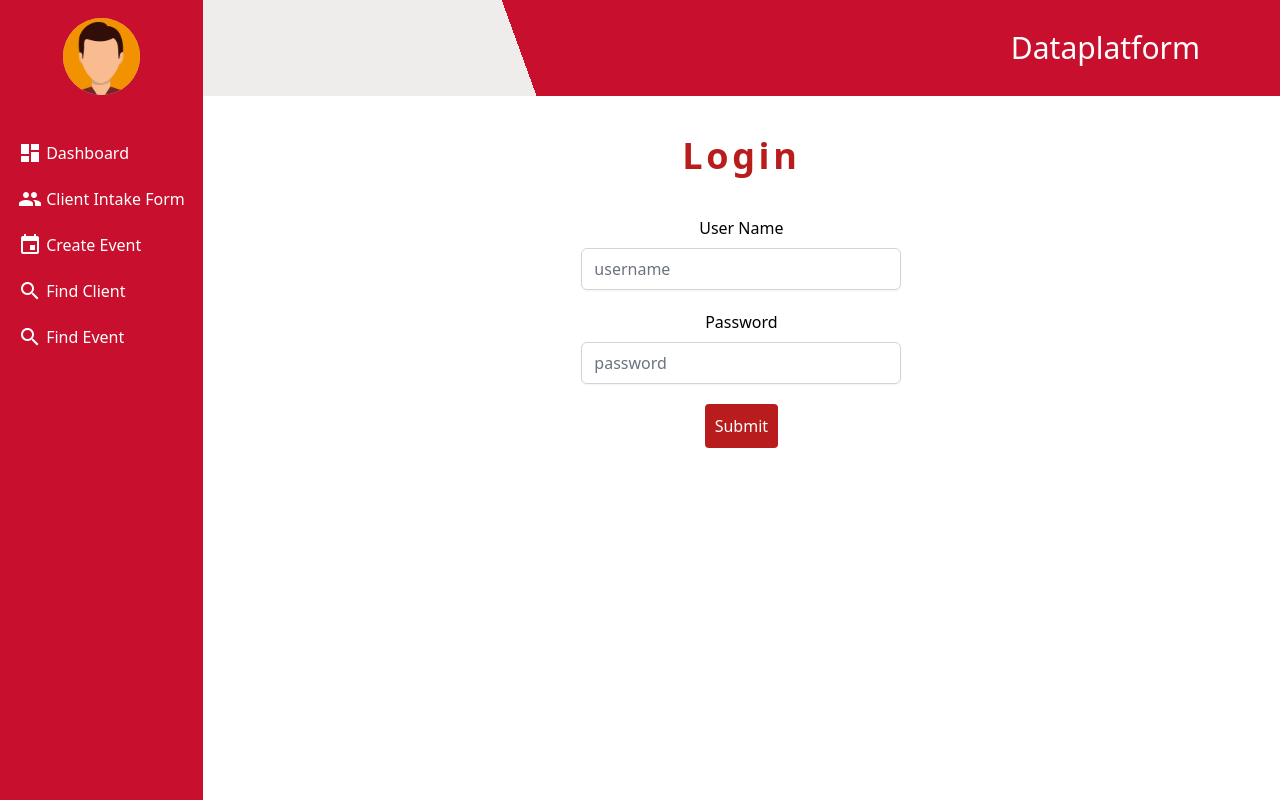
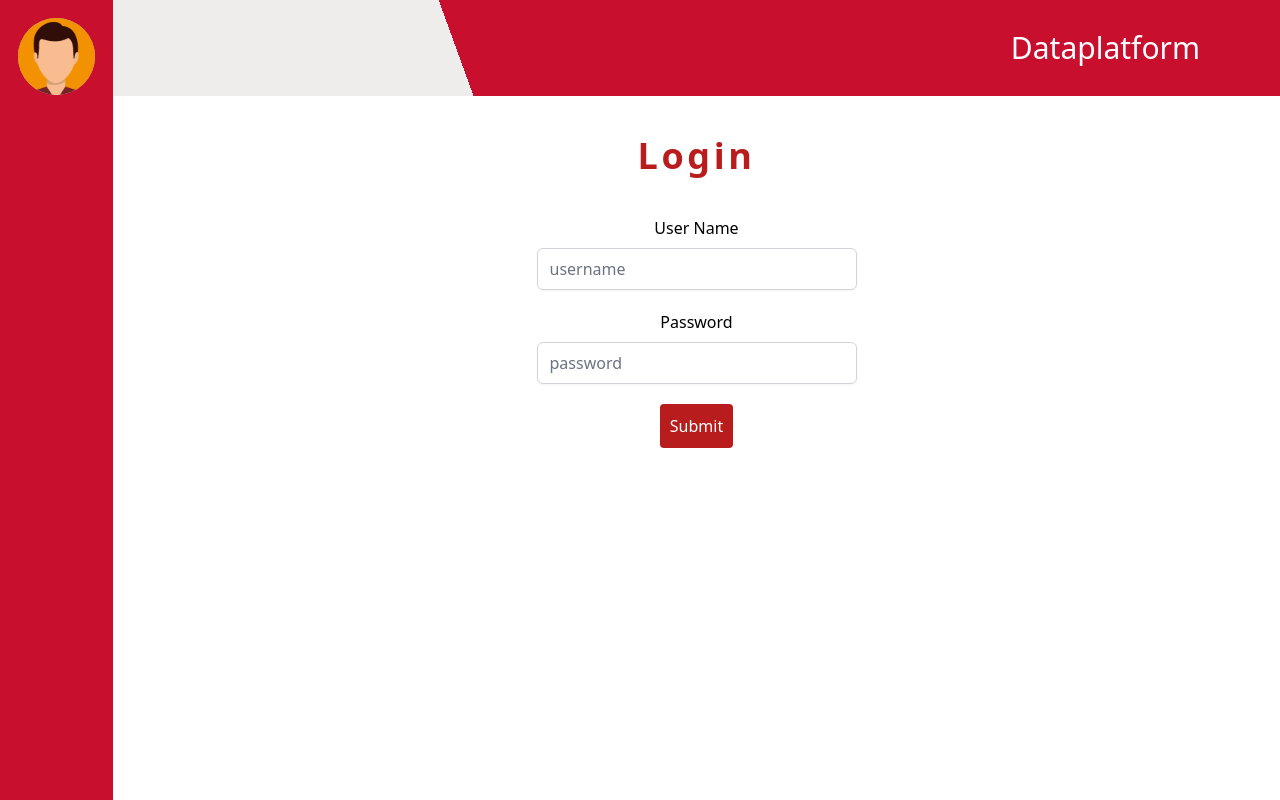
Before and after one commit to CIS-Spring-2023/project-cis_4339_project_26, a Vue app in the folder frontend/: page / in a window 1280 px wide. Built offline with nearby package versions, Linux system fonts and the light colour scheme; no server answers.

Commit message:
hid navbar for login page; linked store

```diff
--- a/frontend/src/App.vue
+++ b/frontend/src/App.vue
@@ -1,19 +1,22 @@
 <script>
 import axios from 'axios'
 const apiURL = import.meta.env.VITE_ROOT_API
+import { useLoggedInUserStore } from "@/store/loggedInUser";
+
 
 export default {
   name: 'App',
   data() {
     return {
-      orgName: 'Dataplatform'
+      orgName: 'Dataplatform',
+      allowed: useLoggedInUserStore()
     }
   },
   created() {
     axios.get(`${apiURL}/org`).then((res) => {
       this.orgName = res.data.name
     })
-  }
+  },
 }
 </script>
 <template>
@@ -23,7 +26,9 @@ export default {
         <section class="text-center">
           <img class="m-auto" src="@\assets\DanPersona.svg" />
         </section>
-        <nav class="mt-10">
+        <!-- This allows us to hide the navbar for the login page = -->
+        <nav v-if="!$route.meta.hideNavbar" class="mt-10">
+          <!-- <nav class="mt-10"> -->
           <ul class="flex flex-col gap-4">
             <li>
               <router-link to="/">
```
